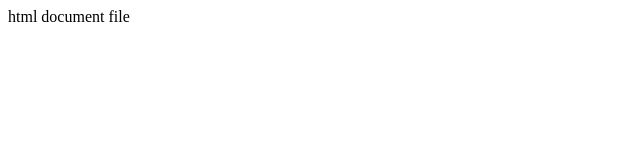
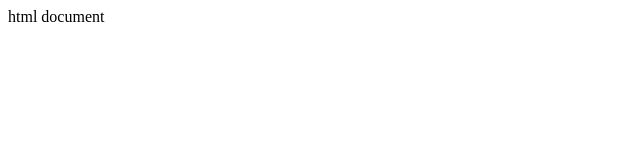
Before and after one commit to leoraj0405/htmlwork, a plain HTML site: page index.html in a window 1280 px wide. Shown: the full height of the page, 0-640 px from the left. Drawn offline with Linux system fonts and the light colour scheme.

Commit message:
contentchange

```diff
--- a/index.html
+++ b/index.html
@@ -1,5 +1,5 @@
 <html>
     <body>
-        html document file
+        html document
     </body>
 </html>
```
